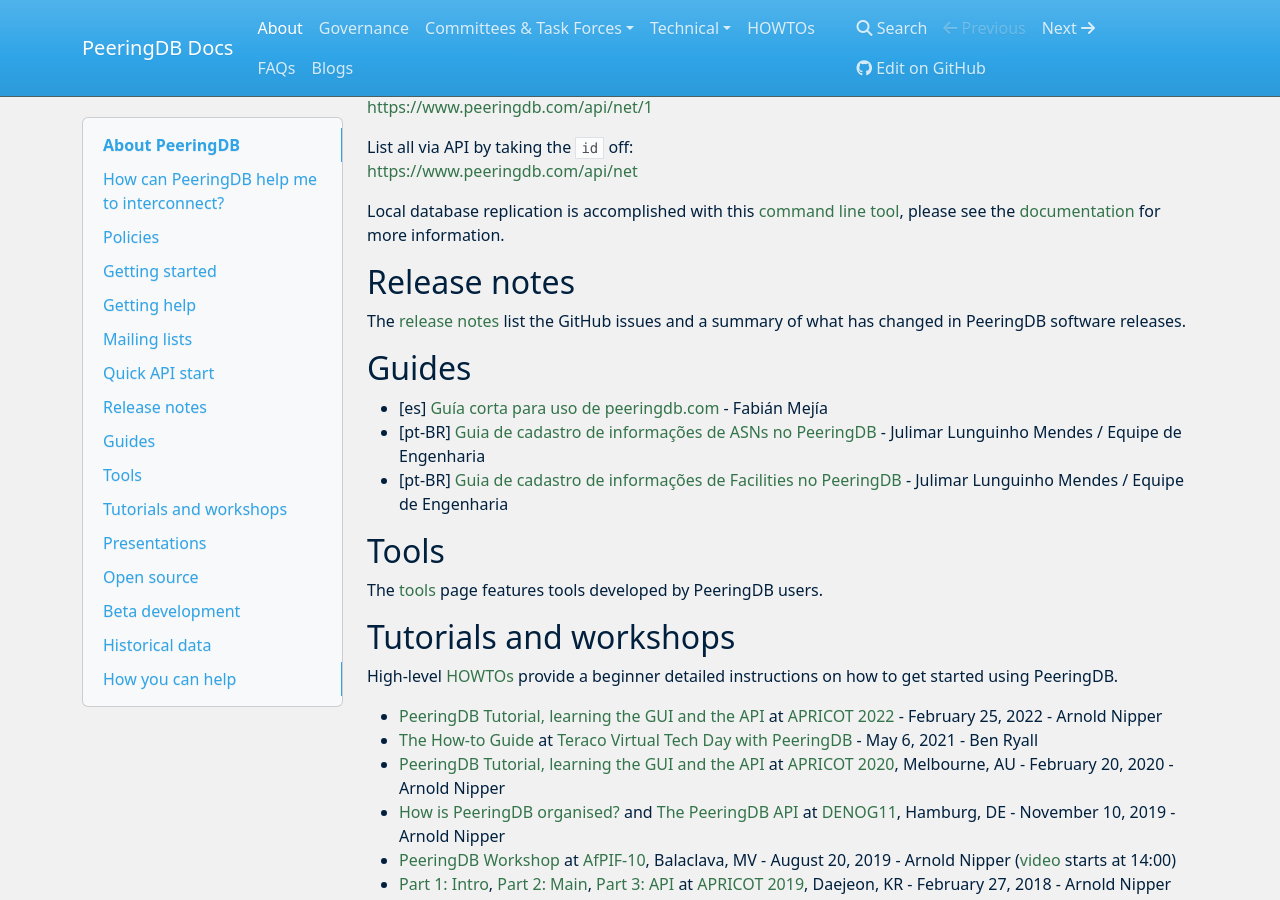
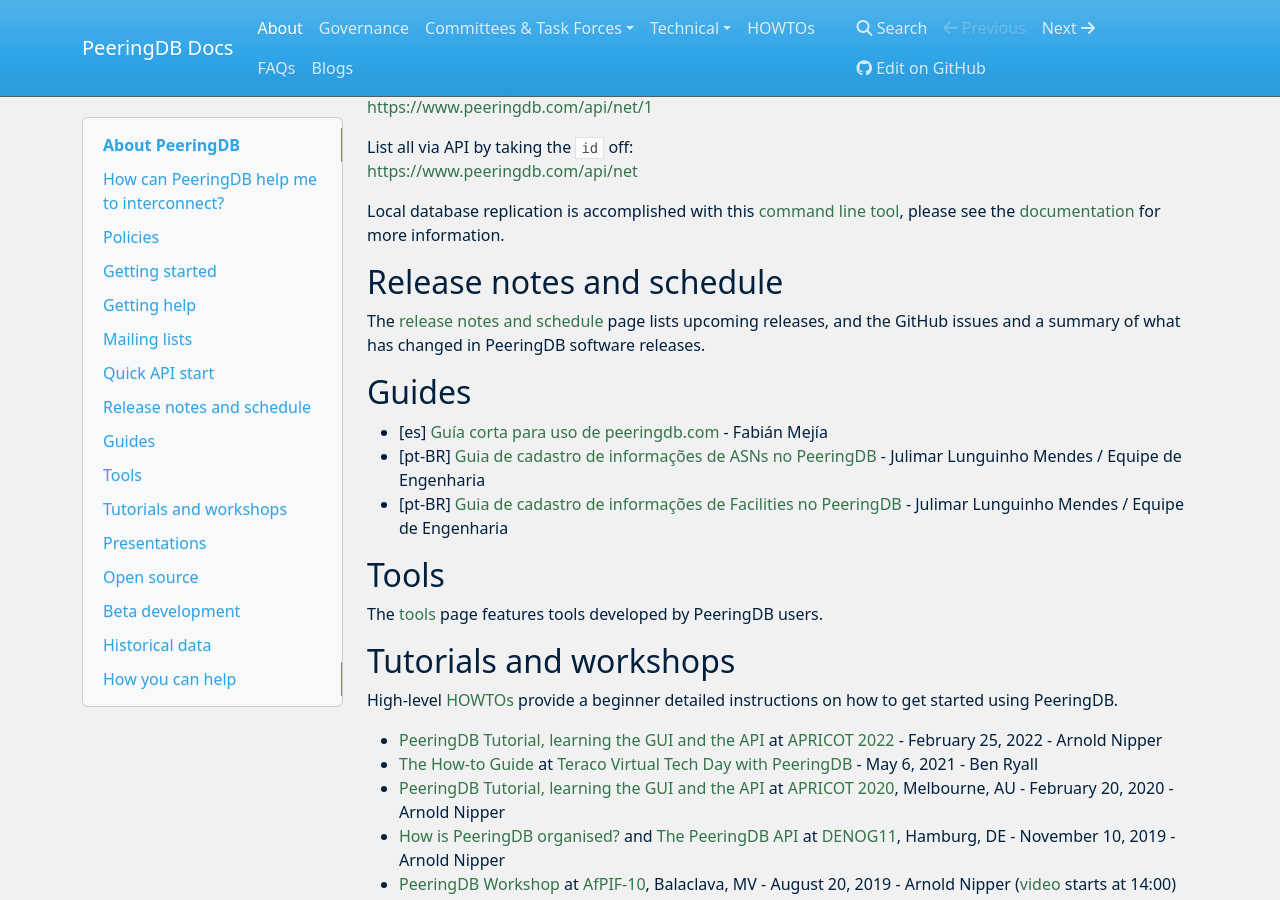
Before and after one commit to peeringdb/docs, an MkDocs documentation site: the page built from docs/index.md, in a window 1280 px wide and 900 px high, scrolled down 1600 px. Built offline with MkDocs 1.6.1, drawn with Linux system fonts in a browser that asks for light colours; nearby versions of some CDN libraries.

Commit message:
Release schedule copy edits.

```diff
--- a/docs/index.md
+++ b/docs/index.md
@@ -55,9 +55,9 @@
 
 Local database replication is accomplished with this [command line tool](https://github.com/peeringdb/peeringdb-py), please see the [documentation](http://peeringdb.github.io/peeringdb-py/cli/#sync) for more information.
 
-## Release notes
+## Release notes and schedule
 
-The [release notes](release_notes/index.md) list the GitHub issues and a summary of what has changed in PeeringDB software releases.
+The [release notes and schedule](release_notes/index.md) page lists upcoming releases, and the GitHub issues and a summary of what has changed in PeeringDB software releases.
 
 ## Guides
 
--- a/docs/release_notes/index.md
+++ b/docs/release_notes/index.md
@@ -1,4 +1,4 @@
-# Release Notes
+# Release Notes and Schedule
 
 The release notes list the GitHub issues and a summary of what has changed in PeeringDB software releases.
 
```
